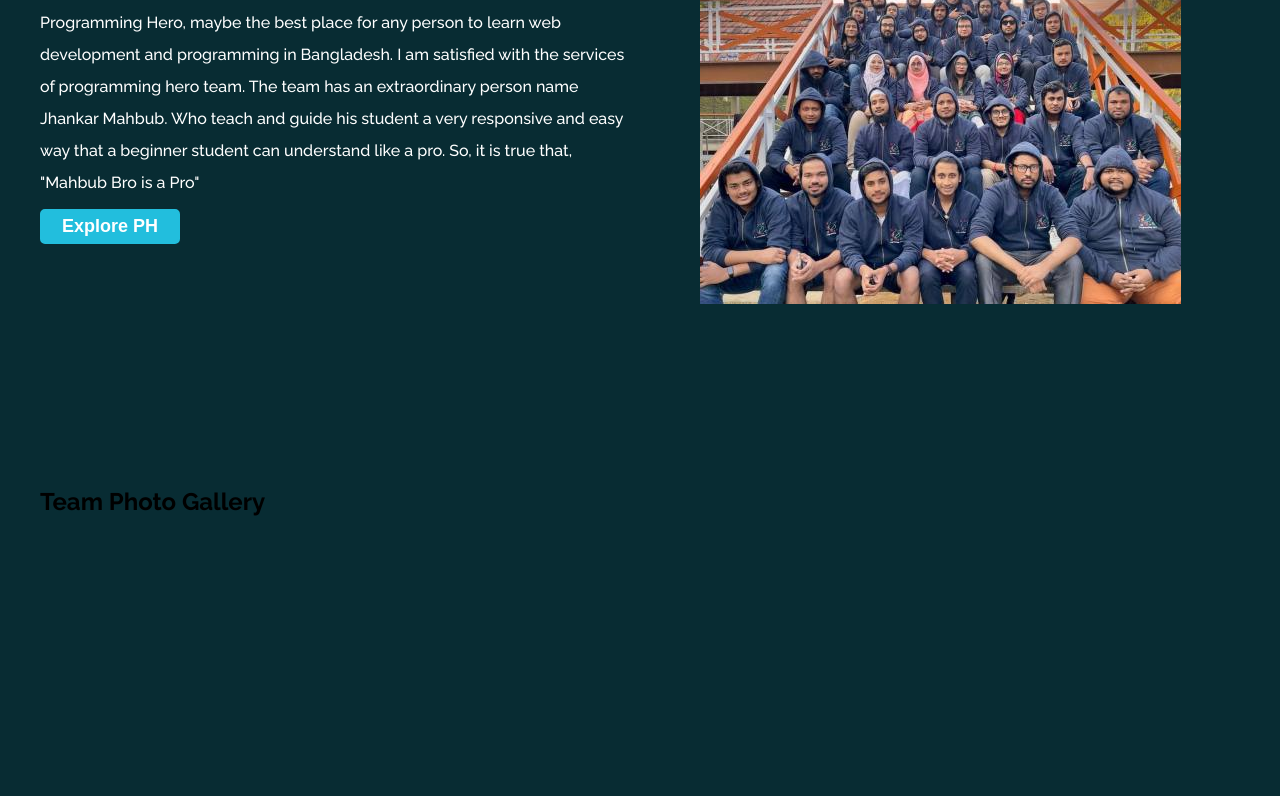
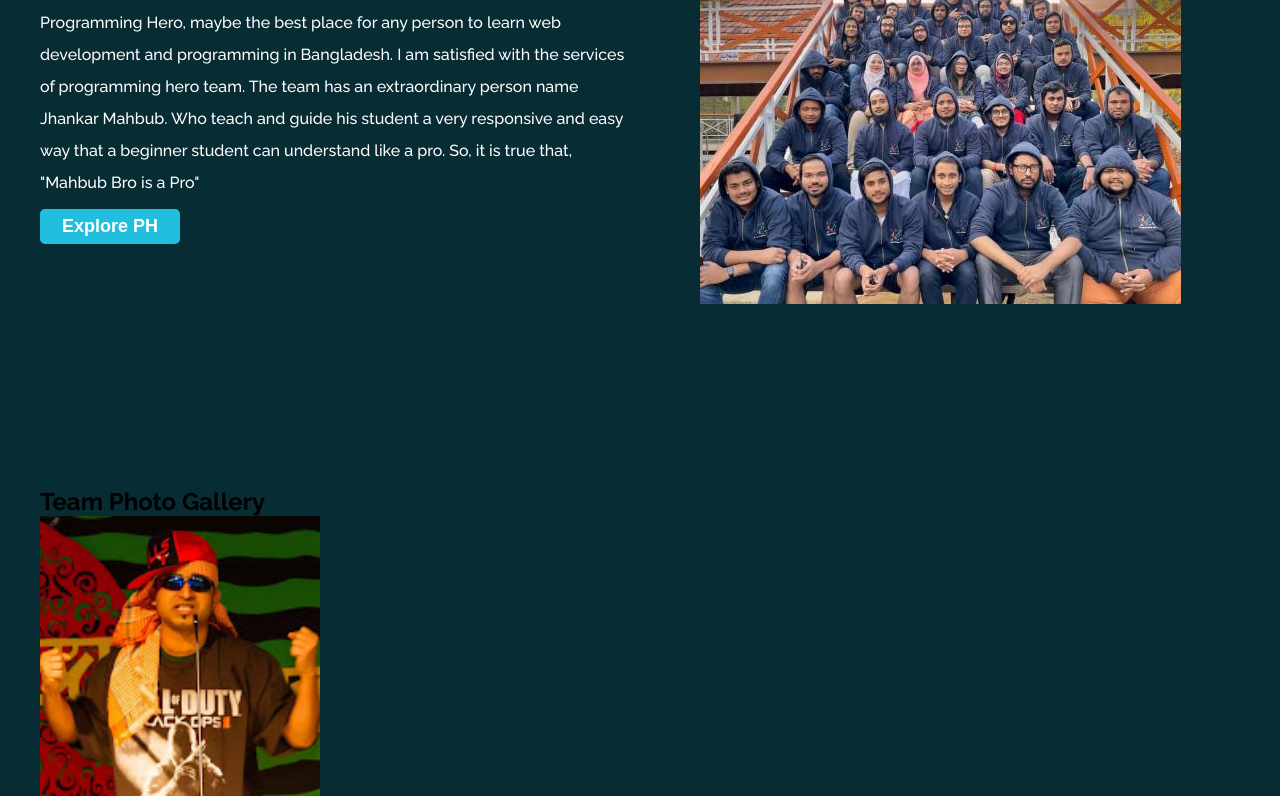
Before and after one commit to mobashirul-alam/P-H-team-page, a plain HTML site: page index.html in a window 1280 px wide. Shown: the part 313-1109 px from the top of the page. Before the commit the page ends 829 px from the top, so only its background shows below. Drawn offline with Linux system fonts and the light colour scheme.

Commit message:
photo-1 done

```diff
--- a/css/style.css
+++ b/css/style.css
@@ -170,3 +170,80 @@ body{
         content: '|';
     }
 }
+.photo{
+    height: 280px;
+    width: 280px;
+    position: relative;
+    overflow: hidden;
+
+}
+.photo img{
+    height: 100%;
+    width: 100%;
+    object-fit: cover;
+}
+.photo::before{
+    content: "";
+    height: 100%;
+    width: 100%;
+    position: absolute;
+    background-color: rgba(0, 0, 0, 0.5);
+    opacity: 0;
+    transition: .3s linear;
+}
+.photo:hover::before{
+    opacity: 1;
+}
+.photo .photo-info{
+    color: transparent;
+    bottom: 30px;
+    left: 30px;
+    position: absolute;
+    transform: translateY(100px);
+    transition: .3s linear;
+}
+.photo:hover .photo-info{
+    color: white;
+    transform: translateY(0);
+}
+.border{
+    background-color: white;
+    position: absolute;
+    transition: .5s linear;
+}
+.border.top, .border.bottom{
+    height: 5px;
+    width: 270px;
+}
+.border.left, .border.right{
+    height: 270px;
+    width: 5px;
+}
+.border.top{
+    top: 5px;
+    right: 100%;
+}
+.border.bottom{
+    bottom: 5px;
+    left: 100%;
+}
+.border.left{
+    left: 5px;
+    bottom: 100%;
+}
+.border.right{
+    right: 5px;
+    top: 100%;
+}
+.photo:hover .border.top{
+    right: 5px;
+}
+.photo:hover .border.bottom{
+    left: 5px;
+}
+.photo:hover .border.left{
+    bottom: 5px;
+}
+.photo:hover .border.right{
+    top: 5px;
+}
--- a/index.html
+++ b/index.html
@@ -33,6 +33,19 @@
         </section>
         <section class="team-photo">
             <h1 class="section-heading">Team Photo Gallery</h1>
+            <div class="gallery">
+                <div class="photo">
+                    <div class="border left"></div>
+                    <div class="border right"></div>
+                    <div class="border top"></div>
+                    <div class="border bottom"></div>
+                    <img src="./img/jhankar.jpg" alt="">
+                    <div class="photo-info">
+                        <h2>Jhankar Mahbub</h2>
+                        <p>Chief Executive Officer</p>
+                    </div>
+                </div>
+            </div>
         </section>
     </main>
 </body>
```
